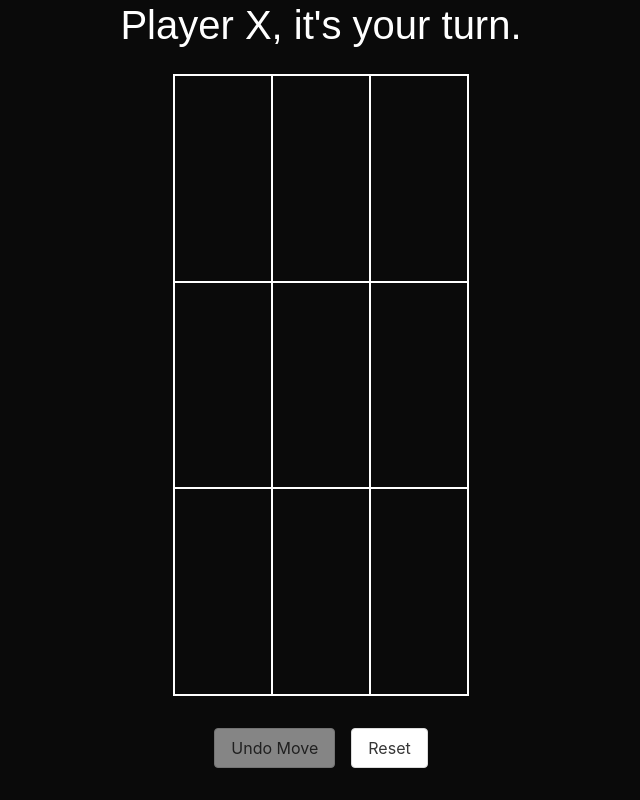
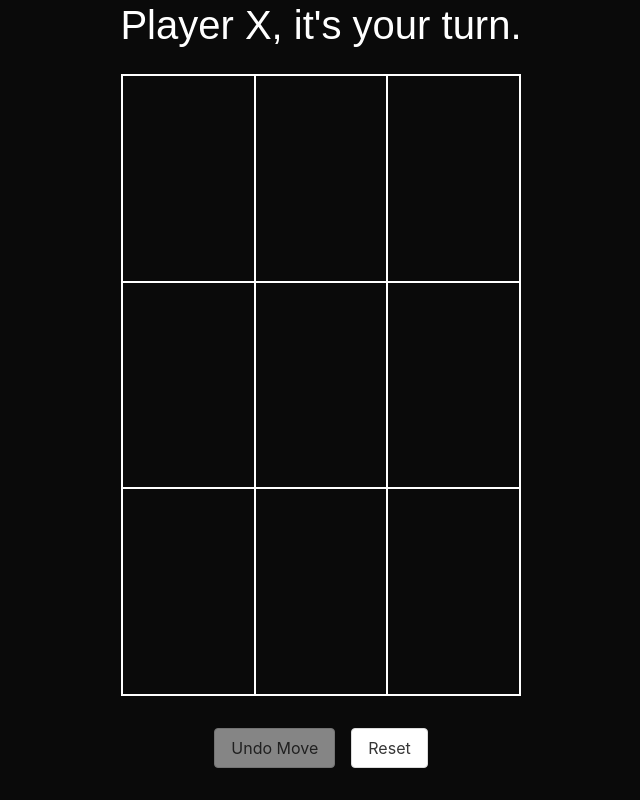
Before and after one commit to lyzhng/tictactoe, a Vue app: page / in a window 1280 px wide. Shown: the whole page, without its empty margins (319-959 px from the left). Built offline with nearby package versions, Linux system fonts and the light colour scheme.

Commit message:
Fixes #4

```diff
--- a/src/components/TicTacToeBoard.vue
+++ b/src/components/TicTacToeBoard.vue
@@ -170,8 +170,15 @@ export default {
 .button {
   margin: 0 0.5rem;
 }
+table {
+  width: 400px;
+  table-layout: fixed;
+}
 td {
-  padding: 3rem;
+  padding: 3.5rem;
   border: 2px solid;
 }
+td::after {
+  content: '\00A0';
+}
 </style>
```
